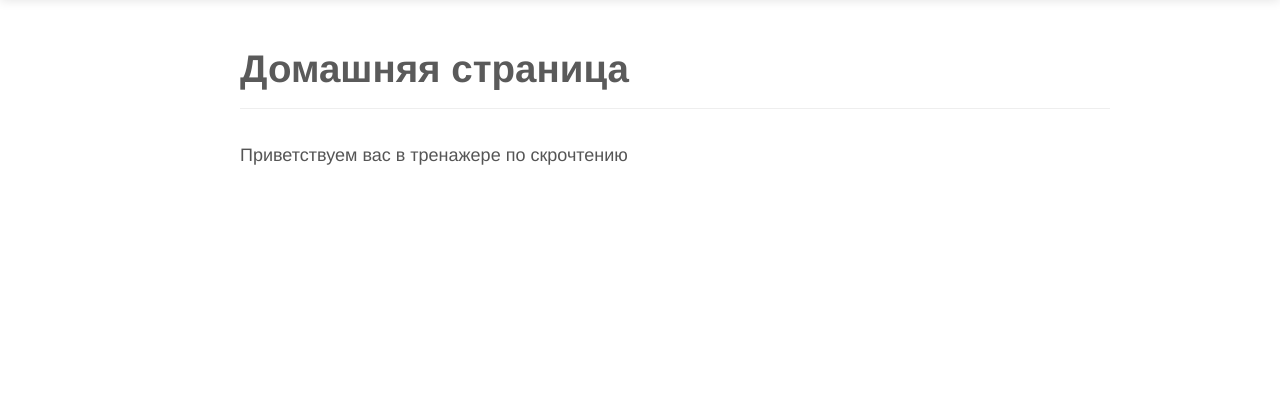
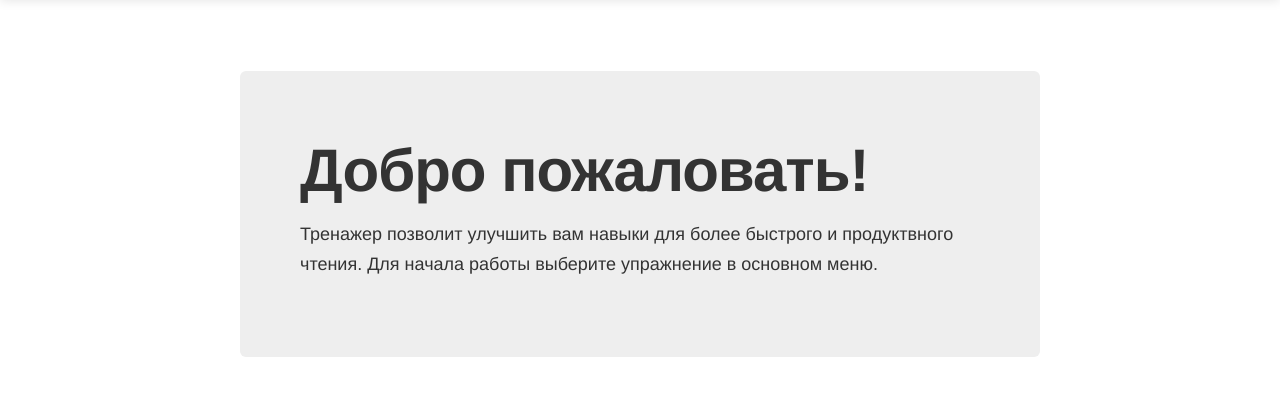
Before and after one commit to GarabaIgor/SpeedReading, a Django app: template templates/Home_page.html in a window 1280 px wide. Shown: the part 41-437 px from the top of the page. Run offline with Django 3.2, Linux system fonts and the light colour scheme; the template is opened without the code that fills it, so the values that code supplies are empty.

Commit message:
small home changes

```diff
--- a/static/css/AttentionLettersTable.css
+++ b/static/css/AttentionLettersTable.css
@@ -64,8 +64,9 @@
 }
 .page-content
 {
-	text-align: center;
+	text-align: justify;
 	float: left;
+
 
 }
 
@@ -80,6 +81,7 @@
 	text-align:center;
 	margin-top: 1em;
 	width: 800px;
+	margin-bottom: 2em
 }
 
 
--- a/templates/DoubleImagesAbout.html
+++ b/templates/DoubleImagesAbout.html
@@ -9,6 +9,7 @@
 {% endblock exercise_name %}
 
 {% block exercise_rules %}
+Цель упражнения -  развитие устойчивости внимания
 <p><strong>Правила выполнения упражнения:</strong></p>
  <ul>
               <li>Смотреть на картинку и стараться видеть только один образ</li>
--- a/templates/Home_page.html
+++ b/templates/Home_page.html
@@ -1,7 +1,141 @@
-{% extends 'base.html' %}
-{% block exercise_name %}
-	Домашняя страница
-{% endblock exercise_name %}
-{% block exercise_rules %}
-Приветствуем вас в тренажере по скрочтению
-{% endblock exercise_rules %}
+<html lang="en"><head>
+    <meta charset="utf-8">
+    <title>Скорочтение</title>
+    <meta name="viewport" content="width=device-width, initial-scale=1.0">
+    <meta name="description" content="">
+    <meta name="author" content="">
+
+    <!-- Le styles -->
+    <link href="{{STATIC_URL}}bootstrap.css" rel="stylesheet">
+    <link href="{{STATIC_URL}}base.css" rel="stylesheet">
+    <link href="{{STATIC_URL}}bootstrap-responsive.css" rel="stylesheet">
+    <link href="{{STATIC_URL}}docs.css" rel="stylesheet">
+    <script src="{{STATIC_URL}}jquery-1.8.2.js"></script>
+
+
+
+    <script src="{{STATIC_URL}}bootstrap.js"></script>
+    <script type="text/javascript" src="{{ STATIC_URL }}csrf.js"></script>
+
+
+    <!-- Le HTML5 shim, for IE6-8 support of HTML5 elements -->
+    <!--[if lt IE 9]>
+      <script src="http://html5shim.googlecode.com/svn/trunk/html5.js"></script>
+    <![endif]-->
+
+    <!-- Le fav and touch icons -->
+    <link rel="shortcut icon" href="{{STATIC_URL}}favicon.ico">
+    <link rel="apple-touch-icon-precomposed" sizes="144x144" href="{{STATIC_URL}}apple-touch-icon-144-precomposed.png">
+    <link rel="apple-touch-icon-precomposed" sizes="114x114" href="{{STATIC_URL}}apple-touch-icon-114-precomposed.png">
+    <link rel="apple-touch-icon-precomposed" sizes="72x72" href="{{STATIC_URL}}apple-touch-icon-72-precomposed.png">
+    <link rel="apple-touch-icon-precomposed" href="{{STATIC_URL}}apple-touch-icon-57-precomposed.png">
+
+
+  </head><style type="text/css"></style>
+
+  <body data-spy="scroll" data-target=".bs-docs-sidebar" data-twttr-rendered="true">
+
+    <!-- Navbar
+    ================================================== -->
+
+
+
+    <div class="navbar navbar-inverse navbar-fixed-top">
+      <div class="navbar-inner" >
+        <div class="container" >
+          <button type="button" class="btn btn-navbar" data-toggle="collapse" data-target=".nav-collapse">
+            <span class="icon-bar"></span>
+            <span class="icon-bar"></span>
+            <span class="icon-bar"></span>
+          </button>
+
+          <div class="nav-collapse " >
+            <ul class="nav">
+              <li class="">
+                <a href="{%url SpeedReading.exercises.views.home_page%}">Home</a>
+              </li>
+              <li class="dropdown">
+
+                <a href="#drop"
+                class="dropdown-toggle" data-toggle="dropdown" >Расширение поля зрения <b class="caret"></b></a>
+
+                <ul class="dropdown-menu">
+                    <li><a href="{%url SpeedReading.exercises.views.schulte_table_about %}">Таблицы Шульте</a></li>
+                    <!-- <li class="divider"></li> -->
+                    <li><a href="{%url SpeedReading.exercises.views.green_point%}">Зеленая точка</a></li>
+
+
+                </ul>
+
+              </li>
+              <li class="dropdown">
+
+                <a href="#drop"
+                class="dropdown-toggle" data-toggle="dropdown" >Чтение<b class="caret"></b></a>
+
+                <ul class="dropdown-menu">
+                    <li><a href="{%url SpeedReading.exercises.views.vertical_about%}">Вертикальное движение глаз</a></li>
+                    <!-- <li class="divider"></li> -->
+
+
+
+                </ul>
+
+              </li>
+
+
+              </li>
+              <li class="dropdown">
+
+                <a href="#drop"
+                class="dropdown-toggle" data-toggle="dropdown" >Память <b class="caret"></b></a>
+
+                <ul class="dropdown-menu">
+                    <li><a href="{%url SpeedReading.exercises.views.ram_about %}">Оперативная память</a></li>
+                    <!-- <li class="divider"></li> -->
+
+
+
+                </ul>
+
+              </li>
+              <li class="dropdown">
+
+                <a href="#drop"
+                class="dropdown-toggle" data-toggle="dropdown" >Внимание <b class="caret"></b></a>
+
+                <ul class="dropdown-menu">
+                    <li><a href="{%url SpeedReading.exercises.views.attention_letters %}">Тест Бурдона</a></li>
+                    <!-- <li class="divider"></li> -->
+                    <li><a href="{%url SpeedReading.exercises.views.double_images %}">Двойственные изображения</a></li>
+
+
+                </ul>
+
+              </li>
+              <li class="">
+                <a href="{%url SpeedReading.exercises.views.result %}">Результат</a>
+              </li>
+            </ul>
+          </div>
+        </div>
+      </div>
+    </div>
+
+
+
+<div class="container">
+
+      <!-- Main hero unit for a primary marketing message or call to action -->
+      <div class="hero-unit" style="margin-top:4em;" >
+        <h1>Добро пожаловать!</h1>
+        <p>Тренажер позволит улучшить вам навыки для более быстрого и продуктвного чтения. Для начала работы выберите упражнение в основном меню.</p>
+
+
+
+
+
+
+    </div>
+</body>
+</html>
--- a/templates/base.html
+++ b/templates/base.html
@@ -107,7 +107,7 @@
                 class="dropdown-toggle" data-toggle="dropdown" >Внимание <b class="caret"></b></a>
 
                 <ul class="dropdown-menu">
-                    <li><a href="{%url SpeedReading.exercises.views.attention_letters %}">Буквы</a></li>
+                    <li><a href="{%url SpeedReading.exercises.views.attention_letters %}">Тест Бурдона</a></li>
                     <!-- <li class="divider"></li> -->
                     <li><a href="{%url SpeedReading.exercises.views.double_images %}">Двойственные изображения</a></li>
 
```
Also changed, not shown: templates/AttentionLettersAbout.html (+8 -3 lines), templates/VerticalAbout.html (+4 -3 lines), static/img/letter1.jpg (added), static/img/letter2.jpg (added), static/js/AttentionLetters.js (line endings or trailing spaces), templates/letter1.jpg (added), templates/letter2.jpg (added), 5 other files.
